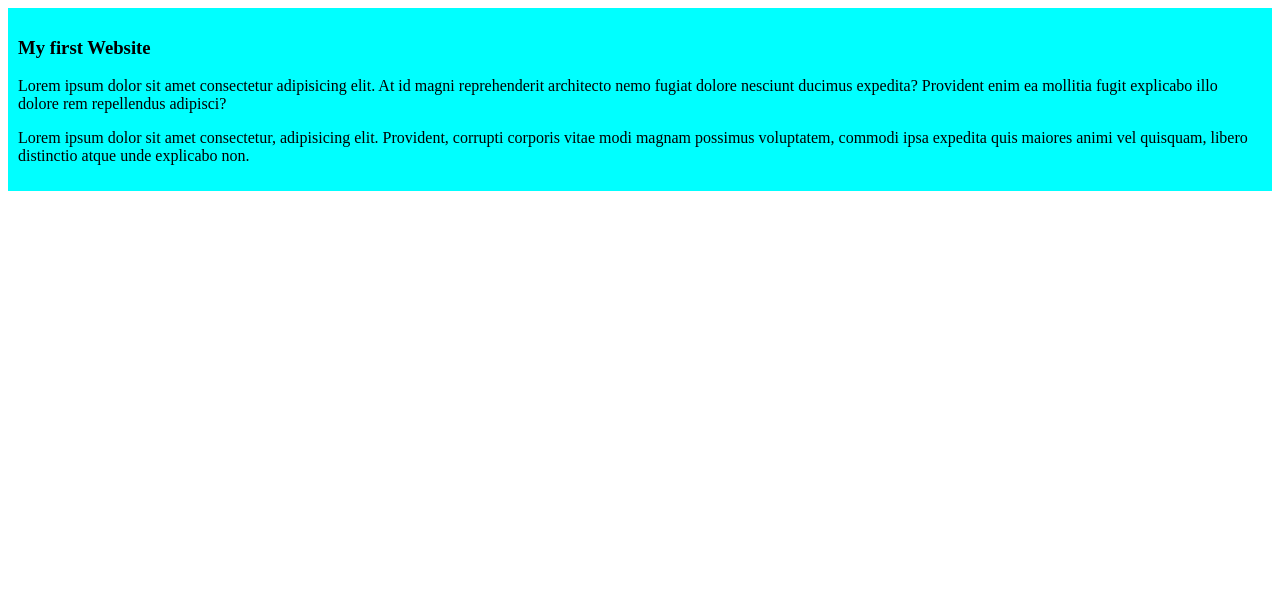
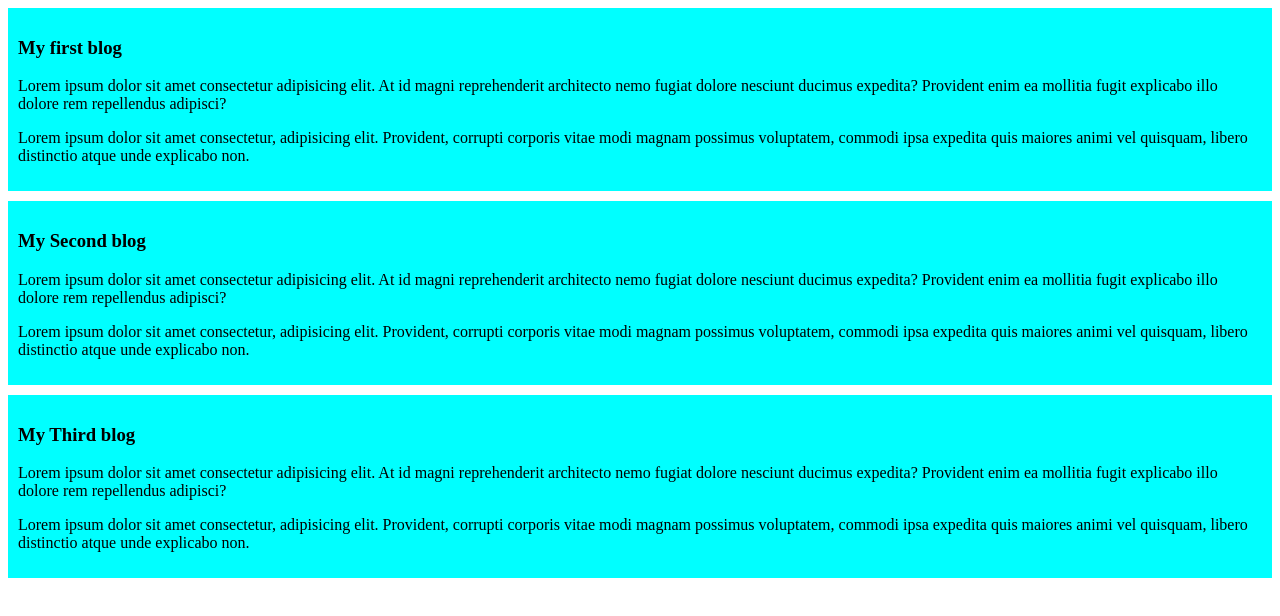
Before and after one commit to monir1988/my-simple-repository-website, a plain HTML site: page index.html in a window 1280 px wide. Drawn offline with Linux system fonts and the light colour scheme.

Commit message:
added secon and third blog

```diff
--- a/index.html
+++ b/index.html
@@ -8,7 +8,21 @@
 </head>
 <body>
     <div>
-        <h3>My first Website</h3>
+        <h3>My first blog</h3>
+        <p>Lorem ipsum dolor sit amet consectetur adipisicing elit. At id magni reprehenderit architecto nemo fugiat dolore nesciunt ducimus expedita? Provident enim ea mollitia fugit explicabo illo dolore rem repellendus adipisci?</p>
+        <p>Lorem ipsum dolor sit amet consectetur, adipisicing elit. Provident, corrupti corporis vitae modi magnam possimus voluptatem, commodi ipsa expedita quis maiores animi vel quisquam, libero distinctio atque unde explicabo non.</p>
+
+
+    </div>
+    <div>
+        <h3>My Second blog</h3>
+        <p>Lorem ipsum dolor sit amet consectetur adipisicing elit. At id magni reprehenderit architecto nemo fugiat dolore nesciunt ducimus expedita? Provident enim ea mollitia fugit explicabo illo dolore rem repellendus adipisci?</p>
+        <p>Lorem ipsum dolor sit amet consectetur, adipisicing elit. Provident, corrupti corporis vitae modi magnam possimus voluptatem, commodi ipsa expedita quis maiores animi vel quisquam, libero distinctio atque unde explicabo non.</p>
+
+
+    </div>
+    <div>
+        <h3>My Third blog</h3>
         <p>Lorem ipsum dolor sit amet consectetur adipisicing elit. At id magni reprehenderit architecto nemo fugiat dolore nesciunt ducimus expedita? Provident enim ea mollitia fugit explicabo illo dolore rem repellendus adipisci?</p>
         <p>Lorem ipsum dolor sit amet consectetur, adipisicing elit. Provident, corrupti corporis vitae modi magnam possimus voluptatem, commodi ipsa expedita quis maiores animi vel quisquam, libero distinctio atque unde explicabo non.</p>
 
--- a/styles/blog.css
+++ b/styles/blog.css
@@ -1,4 +1,5 @@
 div{
     background-color: aqua;
     padding: 10px;
+    margin-bottom: 10px;
 }
```
